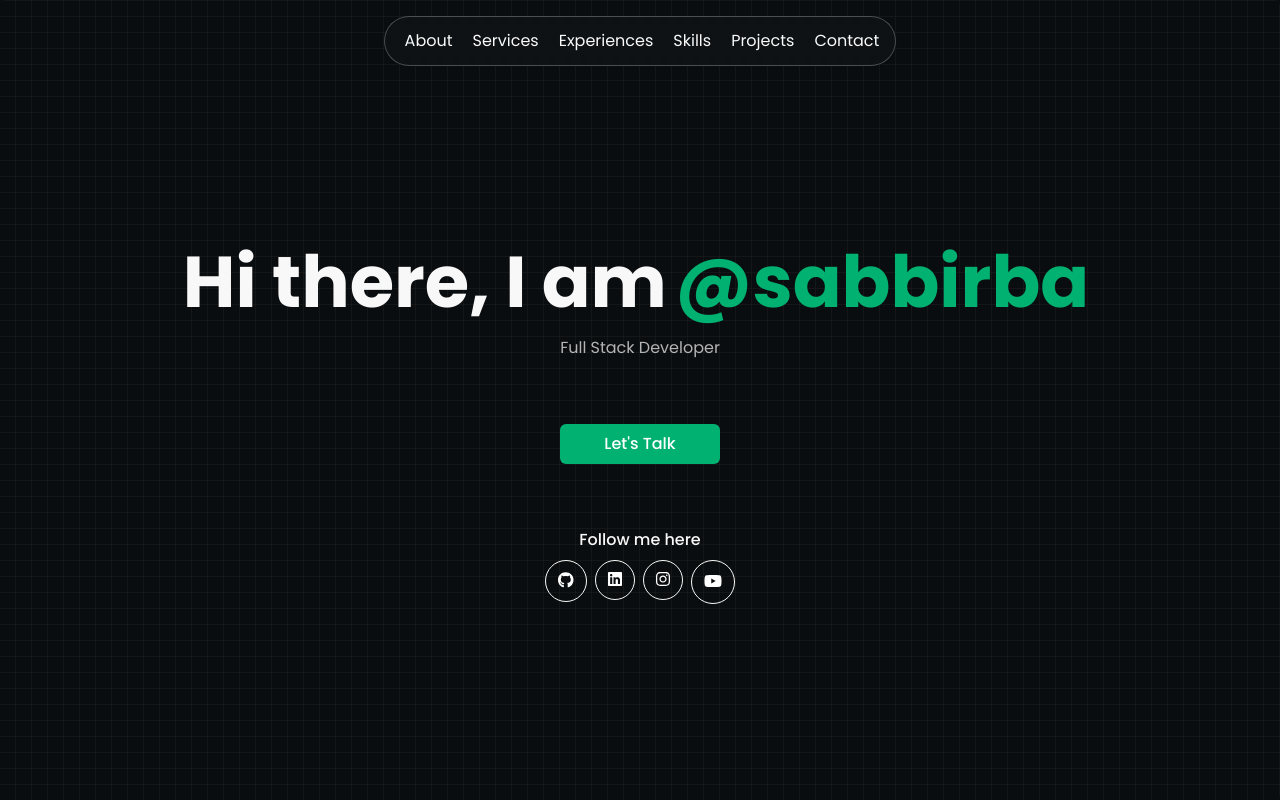
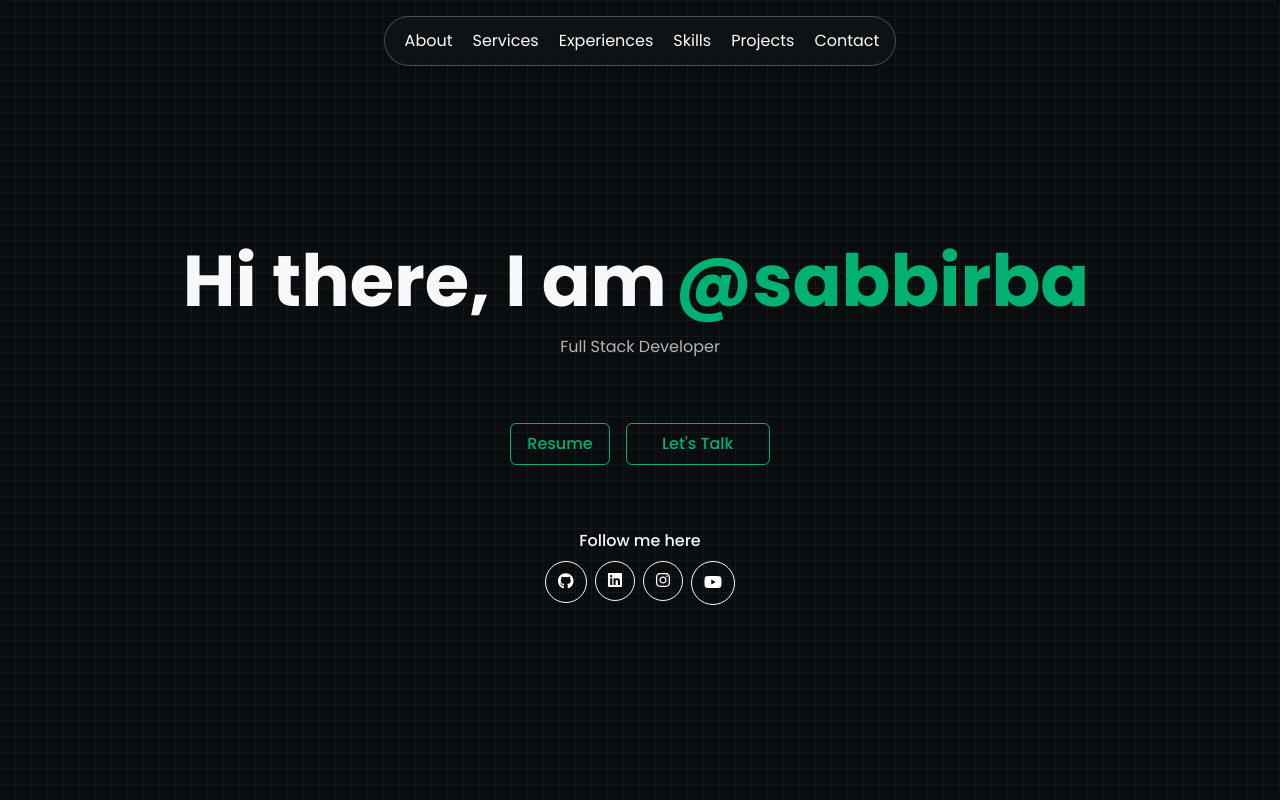
Before and after one commit to sabbirba/sabbirba, a Next.js app: page / in a window 1280 px wide. Shown: the top 800 px of the page. Built offline with nearby package versions, Linux system fonts and the light colour scheme; what tailwindcss-debug-screens would draw is missing.

Commit message:
Add ResumeButton component and update ProjectList carousel navigation state management

```diff
--- a/src/components/home/Section1.tsx
+++ b/src/components/home/Section1.tsx
@@ -7,6 +7,7 @@ import Row from "@/components/core/Row";
 import { FlipWords } from "@/components/common/FlipWords";
 import socialLinks from "@/data/socialLinks";
 import TalkButton from "./ui/TalkButton";
+import ResumeButton from "./ui/ResumeButton";
 
 const HomeSection1 = ({ id }: Readonly<{ id: string }>) => {
   const resumeLink = process.env.NEXT_PUBLIC_RESUME_LINK;
@@ -30,10 +31,10 @@ const HomeSection1 = ({ id }: Readonly<{ id: string }>) => {
           <p className="text-sm/normal md:text-base/normal dark:text-[var(--textColorLight)] text-[var(--textColorLight)]">
             Full Stack Developer
           </p>
-
-          <div className="gap-4 mt-12 lg:mt-16 flex flex-col md:flex-row">
+            <div className="mt-12 lg:mt-16 flex flex-col md:flex-row gap-4 items-center justify-center">
+            <ResumeButton />
             <TalkButton />
-          </div>
+            </div>
         </Column>
         <div className="mt-12 lg:mt-16 w-full flex flex-col items-center">
           <p className="text-base/6 font-medium">Follow me here</p>
--- a/src/components/home/ui/ProjectList.tsx
+++ b/src/components/home/ui/ProjectList.tsx
@@ -1,6 +1,6 @@
 "use client";
 
-import { createRef } from "react";
+import { createRef, useState, useEffect } from "react";
 import { IProjectItem } from "@/types";
 import Row from "@/components/core/Row";
 import ProjectItem from "./ProjectItem";
@@ -8,6 +8,8 @@ import Column from "@/components/core/Column";
 
 const ProjectList = ({ projects }: Readonly<{ projects: IProjectItem[] }>) => {
   const carouselRef = createRef<HTMLDivElement>();
+  const [isAtStart, setIsAtStart] = useState(true);
+  const [isAtEnd, setIsAtEnd] = useState(false); // Tracks if the carousel is at the end
 
   const _handleOnClickPrev = () => {
     if (!carouselRef || carouselRef.current === null) return;
@@ -16,6 +18,10 @@ const ProjectList = ({ projects }: Readonly<{ projects: IProjectItem[] }>) => {
     if (window.innerWidth < 480) offset = 280;
 
     carouselRef.current.scrollLeft -= offset;
+
+    // Update the state to check if we're still at the start
+    setIsAtStart(carouselRef.current.scrollLeft - offset <= 0);
+    setIsAtEnd(false); // If scrolling back, we're no longer at the end
   };
 
   const _handleOnClickNext = () => {
@@ -25,7 +31,40 @@ const ProjectList = ({ projects }: Readonly<{ projects: IProjectItem[] }>) => {
     if (window.innerWidth < 480) offset = 280;
 
     carouselRef.current.scrollLeft += offset;
+
+    // Check if we're at the end
+    if (
+      carouselRef.current.scrollLeft + carouselRef.current.offsetWidth >=
+      carouselRef.current.scrollWidth
+    ) {
+      setIsAtEnd(true); // Hide "Next" button when at the end
+    } else {
+      setIsAtEnd(false); // Show "Next" button when not at the end
+    }
+
+    // Update the state to indicate we're no longer at the start
+    setIsAtStart(false);
   };
+
+  // Check if the carousel is at the start or end on initial render or resize
+  useEffect(() => {
+    const checkPosition = () => {
+      if (carouselRef.current) {
+        setIsAtStart(carouselRef.current.scrollLeft === 0);
+        setIsAtEnd(
+          carouselRef.current.scrollLeft + carouselRef.current.offsetWidth >=
+            carouselRef.current.scrollWidth
+        );
+      }
+    };
+
+    checkPosition();
+    window.addEventListener("resize", checkPosition);
+
+    return () => {
+      window.removeEventListener("resize", checkPosition);
+    };
+  }, [carouselRef]);
 
   return (
     <Column classNames="w-full mt-16">
@@ -39,17 +78,23 @@ const ProjectList = ({ projects }: Readonly<{ projects: IProjectItem[] }>) => {
       </Row>
 
       <Row classNames="w-full items-center justify-center gap-4 mt-16">
+        {/* Always render the Previous button, but hide it visually if at the start */}
         <button
           type="button"
-          className="app__filled_btn !px-4 !py-2 !text-base/6 !font-normal"
+          className={`app__outlined_btn !px-4 !py-2 !text-base/6 !font-normal ${
+            isAtStart ? "invisible" : "visible"
+          }`}
           onClick={_handleOnClickPrev}
         >
           Previous
         </button>
 
+        {/* Always render the Next button, but hide it visually if at the end */}
         <button
           type="button"
-          className="app__filled_btn !px-4 !py-2 !text-base/6 !font-normal"
+          className={`app__outlined_btn !px-4 !py-2 !text-base/6 !font-normal ${
+            isAtEnd ? "invisible" : "visible"
+          }`}
           onClick={_handleOnClickNext}
         >
           Next
--- a/src/components/home/ui/ResumeButton.tsx
+++ b/src/components/home/ui/ResumeButton.tsx
@@ -4,11 +4,11 @@ import Link from "next/link";
 const ResumeButton = () => {
   return (
     <Link
-      className="app__outlined_btn min-w-[10rem]"
-      href={LocalConfig.values.NEXT_PUBLIC_RESUME_LINK}
+      className="app__outlined_btn min-w-[4rem]"
+      href="https://bracuexam.lamppost.org.bd/resume.pdf"
       target="_blank"
     >
-      Download Resume
+      Resume
     </Link>
   );
 };
--- a/src/components/home/ui/TalkButton.tsx
+++ b/src/components/home/ui/TalkButton.tsx
@@ -4,7 +4,7 @@ import Strings from "@/constants/strings";
 const TalkButton = () => {
   return (
     <Link
-      className="app__filled_btn min-w-[10rem]"
+      className="app__outlined_btn min-w-[9rem]" //app__filled_btn
       href={Strings.primaryEmailLink}
       target="_blank"
     >
```
